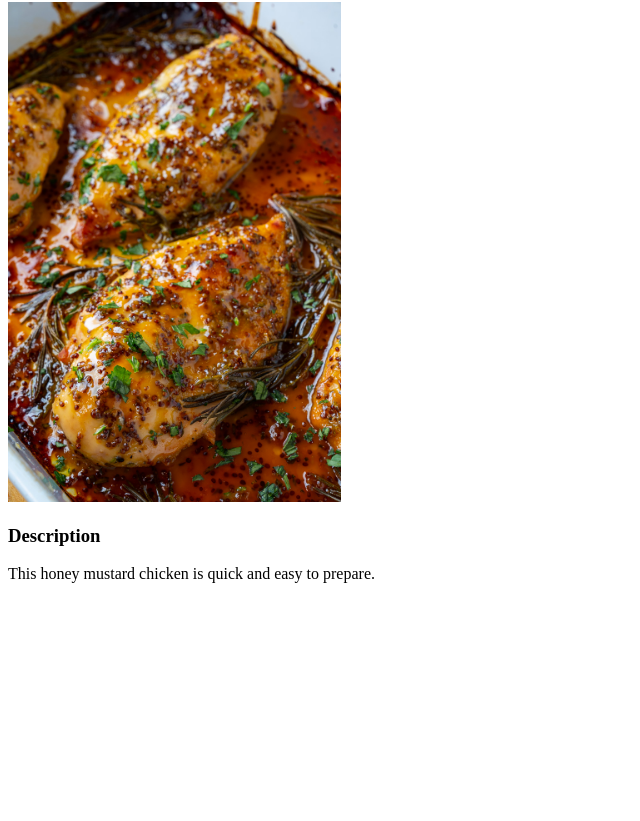
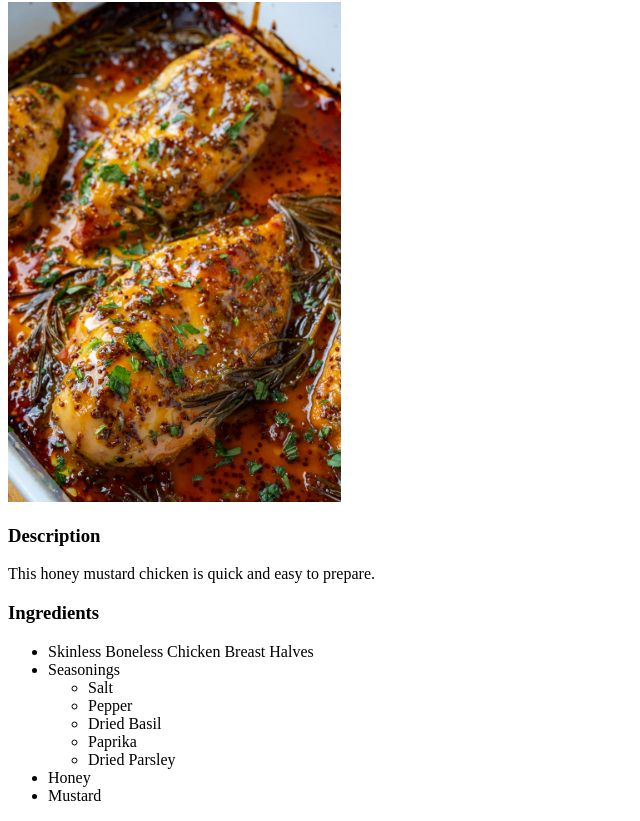
Before and after one commit to sphinxoenix/odin-recipes, a plain HTML site: page recipes/baked-honey-mustard-chicken.html in a window 1280 px wide. Shown: the part 78-899 px from the top of the page, without its empty margins (0-640 px from the left). Before the commit the page ends 800 px from the top, so only its background shows below. Drawn offline with Linux system fonts and the light colour scheme.

Commit message:
Add header and unordered list

```diff
--- a/recipes/baked-honey-mustard-chicken.html
+++ b/recipes/baked-honey-mustard-chicken.html
@@ -13,5 +13,20 @@
         <p>
             This honey mustard chicken is quick and easy to prepare.
         </p>
+
+        <h3>Ingredients</h3>
+        <ul>
+            <li>Skinless Boneless Chicken Breast Halves</li>
+            <li>Seasonings</li>
+            <ul>
+                <li>Salt</li>
+                <li>Pepper</li>
+                <li>Dried Basil</li>
+                <li>Paprika</li>
+                <li>Dried Parsley</li>
+            </ul>
+            <li>Honey</li>
+            <li>Mustard</li>
+        </ul>
     </body>
 </html>
```
